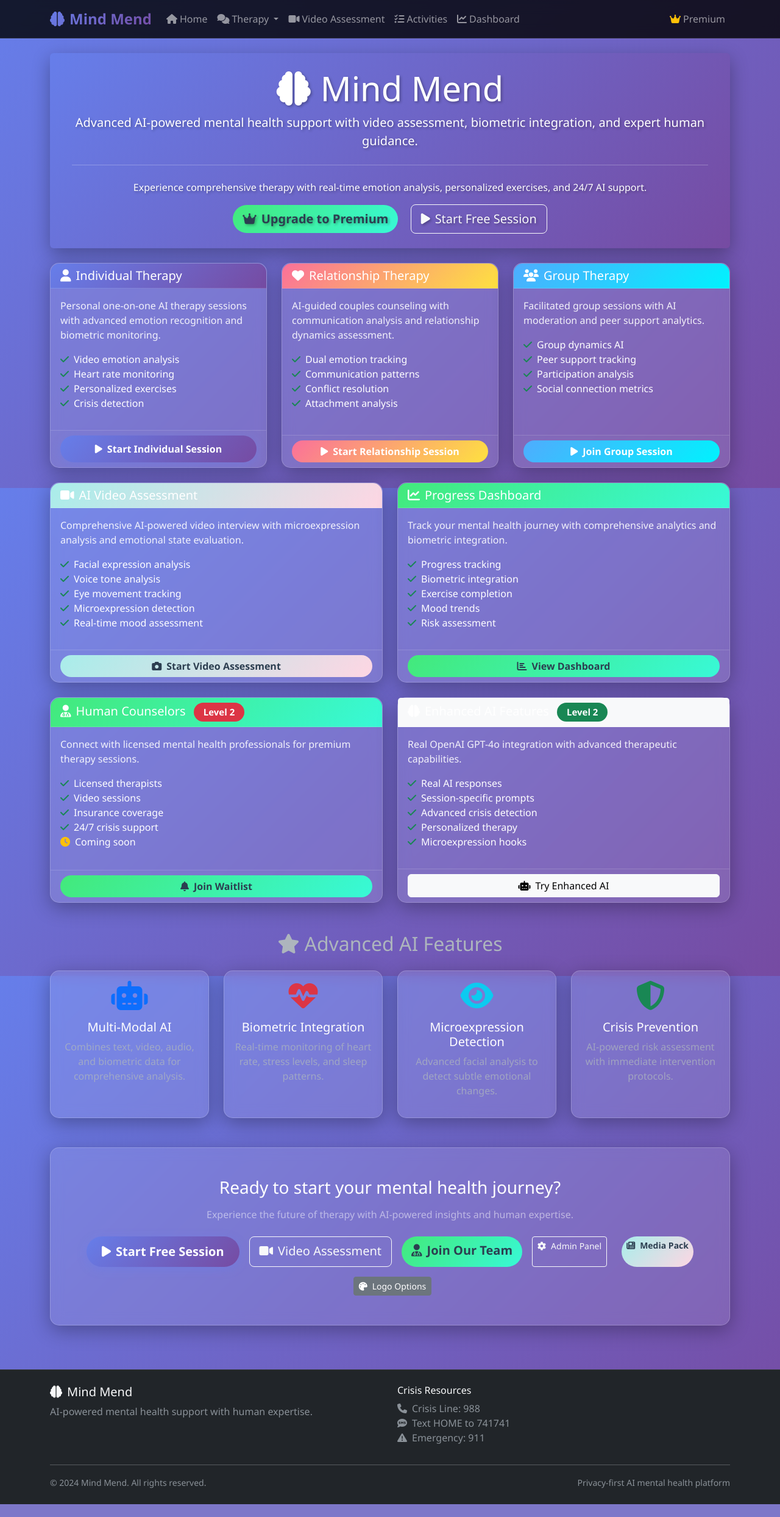
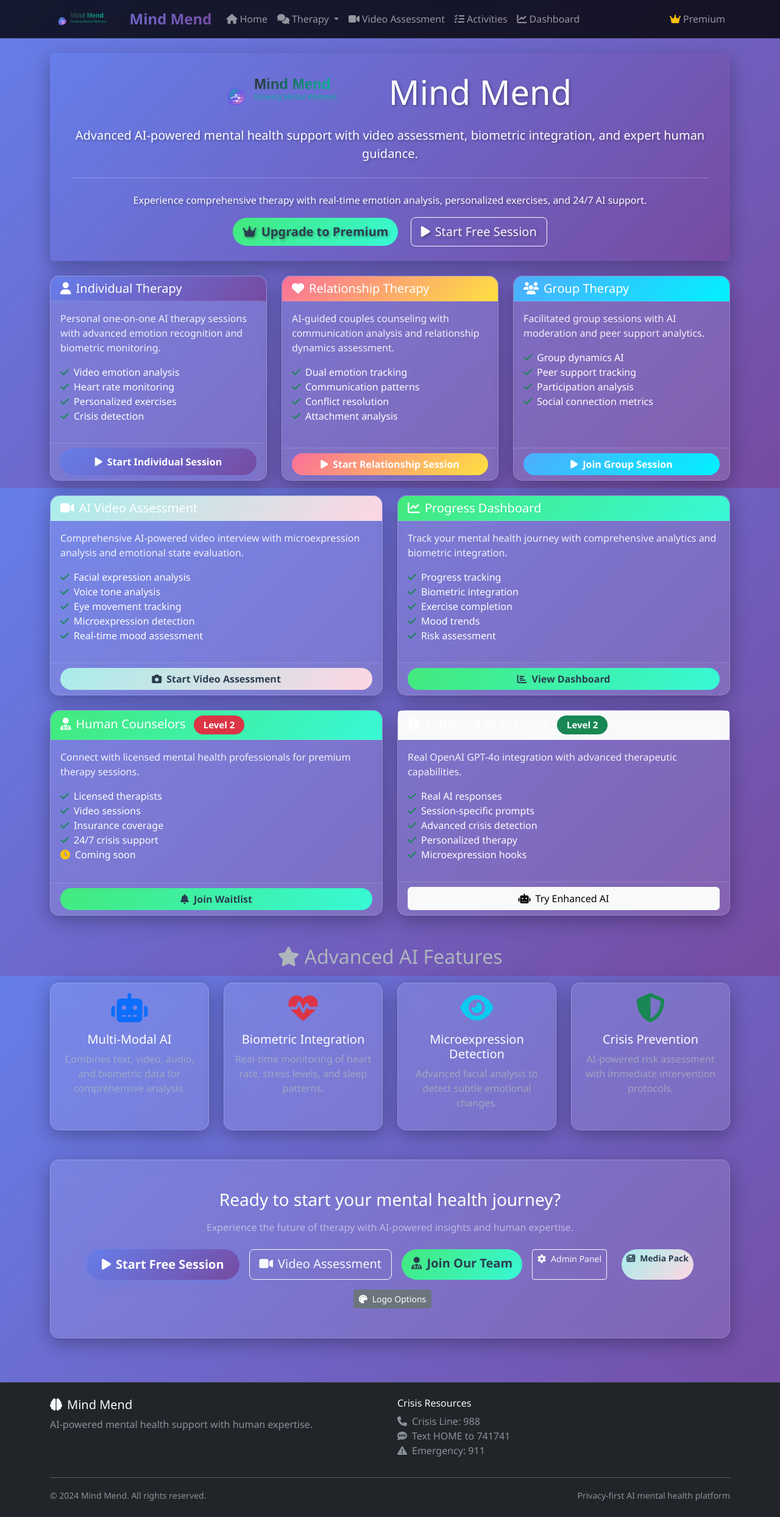
Before and after one commit to stickyptyltd-glitch/MindMend, a Flask app: page / in a window 1280 px wide. Shown: the whole page at 61% size. Before the commit the page ends 2466 px from the top, so only its background shows below. Run offline with Flask 3, Linux system fonts and the light colour scheme; some libraries are stand-ins or nearby versions.

Commit message:
Update platform to use new primary logo and showcase brand asset options
Implements "Logo 4 - Growth & Healing" as the official platform logo, updates brand assets in `media_pack.py`, and integrates in base templates.

Replit-Commit-Author: Agent
Replit-Commit-Session-Id: a2fa42cf-6232-4e84-90ef-fb86904b1396
Replit-Commit-Checkpoint-Type: full_checkpoint
Replit-Commit-Screenshot-Url: https://storage.googleapis.com/screenshot-production-us-central1/cce22b28-46eb-47a8-9be9-a0dcec9f9d55/a2fa42cf-6232-4e84-90ef-fb86904b1396/Kf8uY5M

```diff
--- a/templates/admin/base.html
+++ b/templates/admin/base.html
@@ -195,7 +195,10 @@
             <!-- Sidebar -->
             <div class="col-md-3 col-lg-2 admin-sidebar">
                 <div class="company-logo">
-                    <h4><i class="fas fa-brain me-2"></i>Mind Mend</h4>
+                    <div class="d-flex align-items-center justify-content-center mb-2">
+                        <img src="/static/logos/mindmend_logo_4.svg" alt="Mind Mend" height="30" class="me-2">
+                        <h4 class="mb-0">Mind Mend</h4>
+                    </div>
                     <small>Sticky Pty Ltd</small>
                 </div>
 
--- a/templates/base.html
+++ b/templates/base.html
@@ -26,8 +26,9 @@
     <!-- Navigation -->
     <nav class="navbar navbar-expand-lg navbar-dark bg-dark">
         <div class="container">
-            <a class="navbar-brand" href="{{ url_for('home') }}">
-                <i class="fas fa-brain me-2"></i>Mind Mend
+            <a class="navbar-brand d-flex align-items-center" href="{{ url_for('home') }}">
+                <img src="/static/logos/mindmend_logo_4.svg" alt="Mind Mend" height="35" class="me-2">
+                <span>Mind Mend</span>
             </a>
 
             <button class="navbar-toggler" type="button" data-bs-toggle="collapse" data-bs-target="#navbarNav">
--- a/templates/index.html
+++ b/templates/index.html
@@ -8,9 +8,10 @@
     <div class="col-12">
         <div class="jumbotron bg-primary text-white rounded p-4 mb-4">
             <div class="container text-center">
-                <h1 class="display-4">
-                    <i class="fas fa-brain me-3"></i>Mind Mend
-                </h1>
+                <div class="d-flex align-items-center justify-content-center mb-3">
+                    <img src="/static/logos/mindmend_logo_4.svg" alt="Mind Mend" height="80" class="me-3">
+                    <h1 class="display-4 mb-0">Mind Mend</h1>
+                </div>
                 <p class="lead">Advanced AI-powered mental health support with video assessment, biometric integration, and expert human guidance.</p>
                 <hr class="my-4">
                 <p>Experience comprehensive therapy with real-time emotion analysis, personalized exercises, and 24/7 AI support.</p>
--- a/templates/logo_showcase.html
+++ b/templates/logo_showcase.html
@@ -128,6 +128,10 @@
         <div class="page-header">
             <h1>Mind Mend Logo Options</h1>
             <p>Choose the perfect logo for your AI-powered mental health platform</p>
+            <div class="alert alert-success d-inline-block mt-3">
+                <i class="fas fa-check-circle me-2"></i>
+                <strong>Selected:</strong> Logo 4 - Growth & Healing is now the official Mind Mend logo!
+            </div>
         </div>
 
         <div class="logo-grid">
```
Also changed, not shown: media_pack.py (+5 -4 lines), replit.md (+1 -0 lines).
